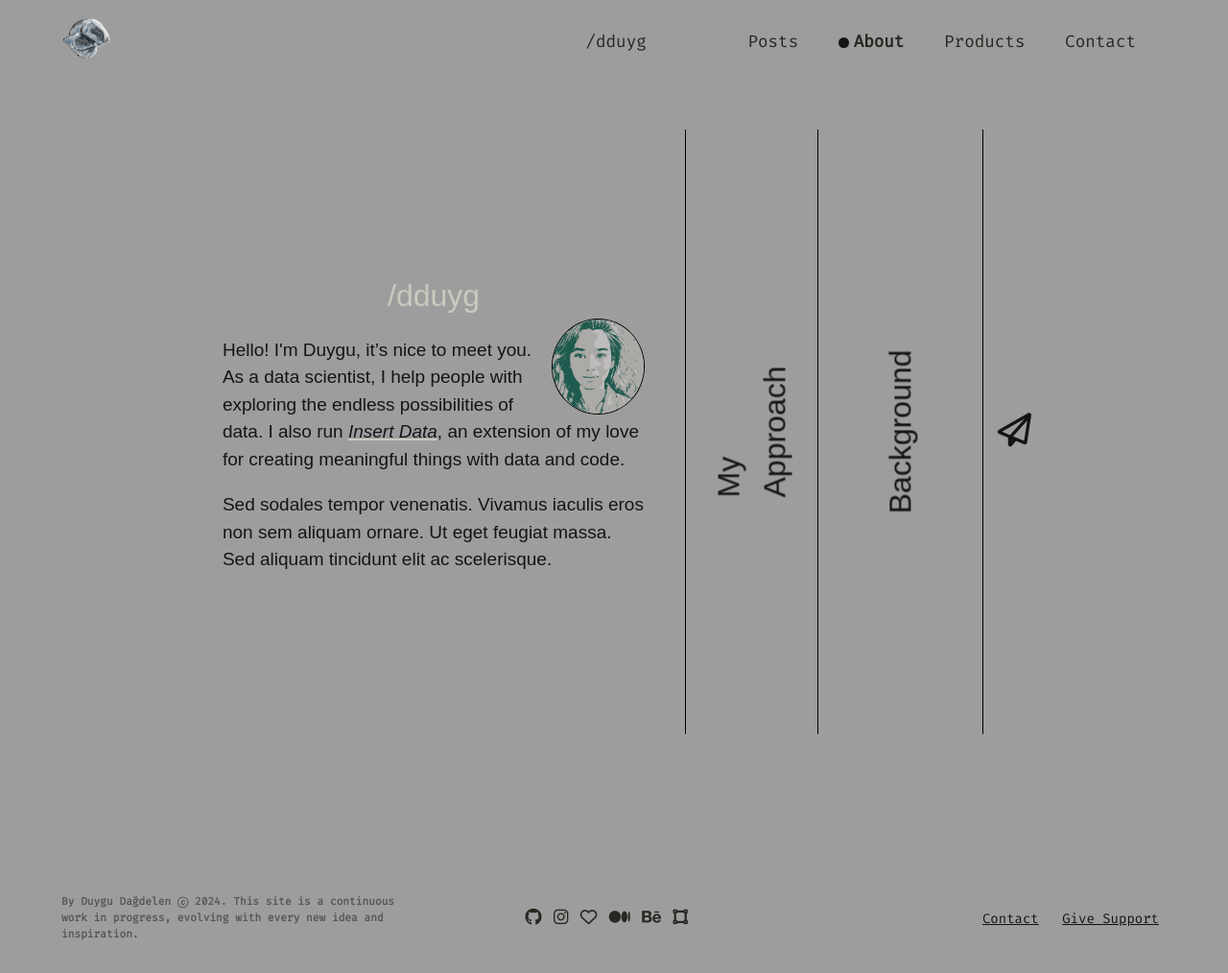
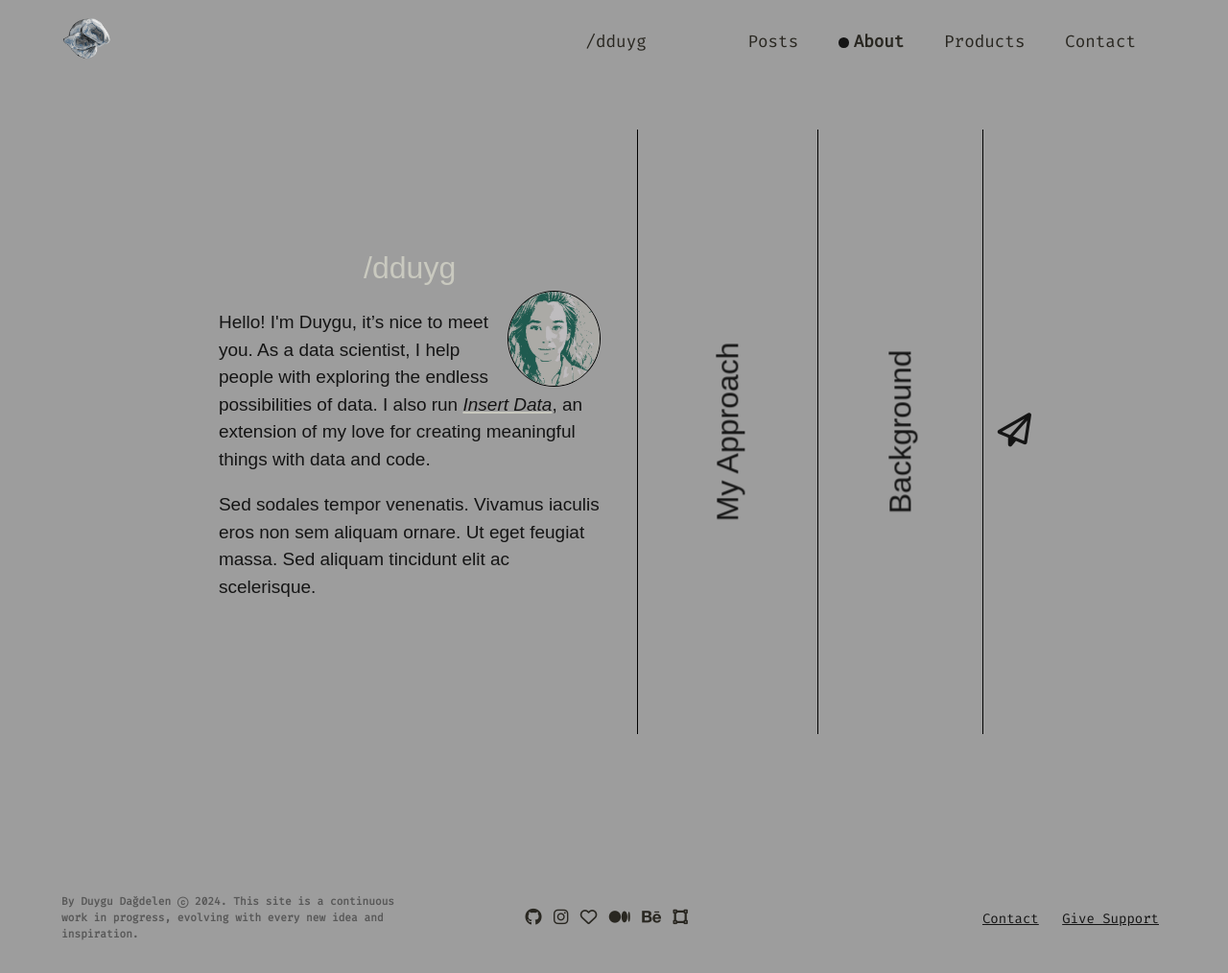
Before and after one commit to dduyg/duuuy, a Jekyll site: the page built from about.html, in a window 1280 px wide. Shown: the whole page at 96% size. Built offline with Jekyll 4.4.1, drawn with Linux system fonts in a browser that asks for light colours; nearby versions of some CDN libraries; some web fonts are replaced.

Commit message:
Update about-panel.css

```diff
--- a/assets/about-panel.css
+++ b/assets/about-panel.css
@@ -44,7 +44,13 @@
   transform: rotate(0deg);
   transition: 0.5s ease;
   padding: 0 8%;
+  white-space: normal;
 }
+.panel-inactive header {
+  white-space: nowrap;
+  font-family: "Sofia Sans Extra Condensed", sans-serif;
+}
+
 #bio header, #contact header {
   transform: rotate(0deg); /* No rotation for image/icon */
 }
```
